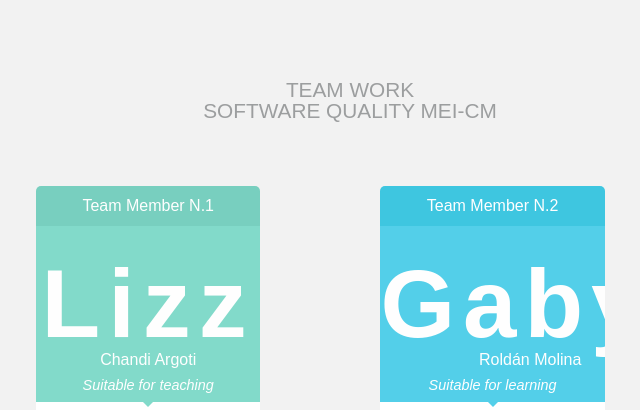
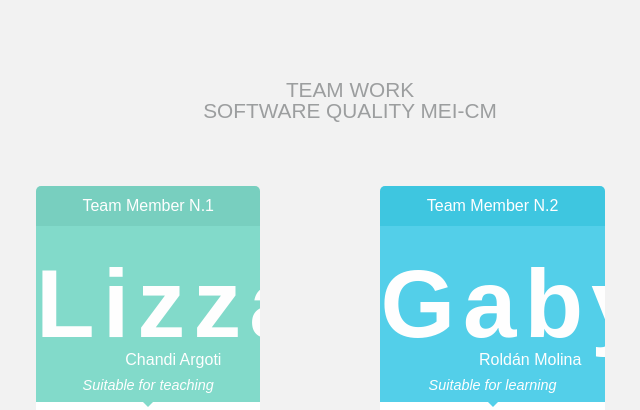
Before and after one commit to LizzChandi/production, a plain HTML site: page src/main/index.html in a window 1280 px wide. Shown: the top 410 px of the page, without its empty margins (104-744 px from the left). Drawn offline with Linux system fonts and the light colour scheme; a web font is replaced by a local one.

Commit message:
Nombre team member 1

```diff
--- a/src/main/index.html
+++ b/src/main/index.html
@@ -19,7 +19,7 @@
                 <div class="content">
                     <p class="price">
                         <sup></sup>
-                        <span>Lizz</span>
+                        <span>Lizza</span>
                         <sub>Chandi Argoti</sub>
                     </p>
                     <p class="hint">Suitable for teaching</p>
```
